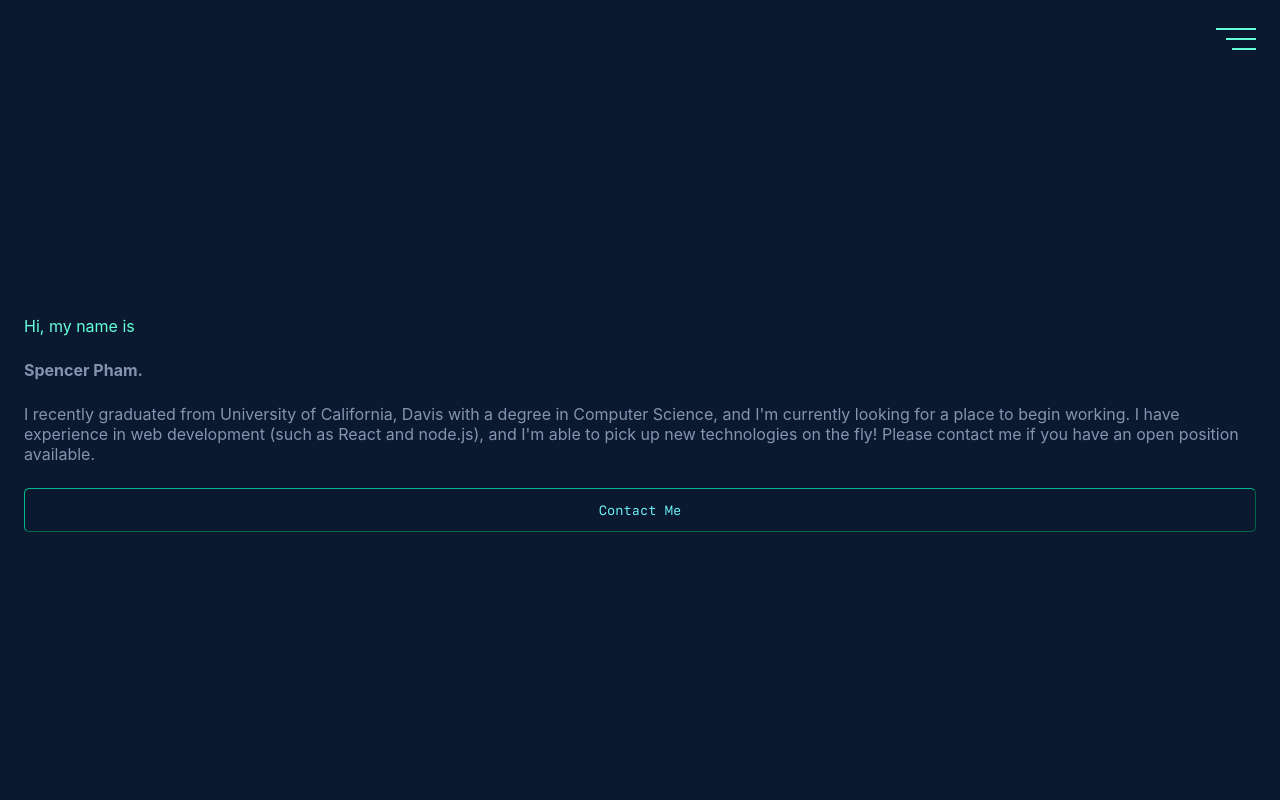
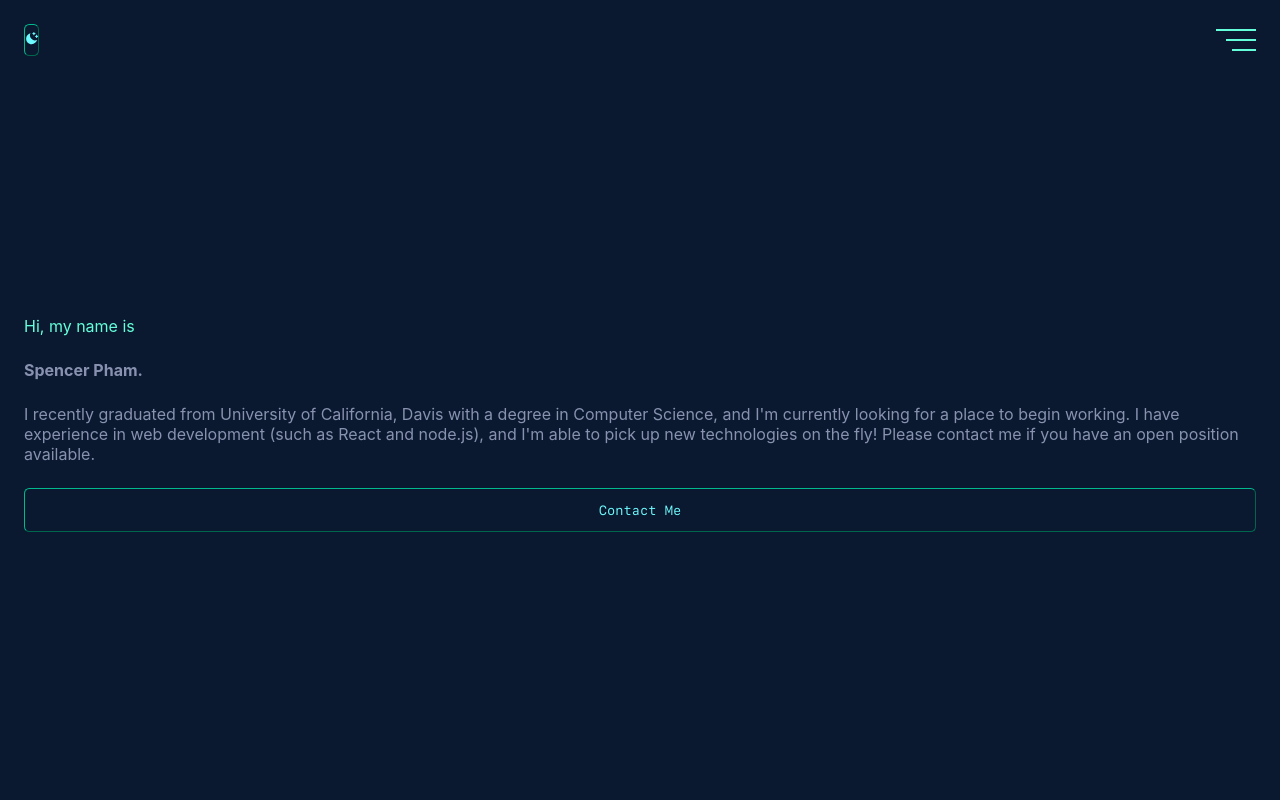
Before and after one commit to slampham/Portfolio, a React (Create React App) app: page / in a window 1280 px wide. Shown: the top 800 px of the page. Built offline with nearby package versions, Linux system fonts and the light colour scheme.

Commit message:
Attempting to fix aspect ratio for toggleTheme

```diff
--- a/src/components/Hamburger.js
+++ b/src/components/Hamburger.js
@@ -1,5 +1,5 @@
-import React, { useContext } from 'react'
-import styled, { css } from 'styled-components'
+import React from 'react'
+import styled from 'styled-components'
 
 const StyledButton = styled.button`
   outline-style: none;
--- a/src/components/MenuBar.js
+++ b/src/components/MenuBar.js
@@ -1,19 +1,25 @@
 import styled from 'styled-components'
 import Hamburger from './Hamburger'
+import ThemeToggler from './ThemeToggler'
 
 const StyledDiv = styled.div`
   height: 5rem;
+  padding: var(--margin);
+  background-color: var(--navy);
+
   position: fixed;
   top: 0;
   right: 0;
   left: 0;
-  padding: var(--margin);
-  background-color: var(--navy);
+
+  display: flex;
+  align-items: center;
 `;
 
 function MenuBar({onClick}) {
   return (
     <StyledDiv>
+      <ThemeToggler />
       <Hamburger {...{onClick}} />
     </StyledDiv>
   )
--- a/src/components/SideMenu.js
+++ b/src/components/SideMenu.js
@@ -4,7 +4,6 @@ import XButton from './XButton'
 
 const StyledNav = styled.nav`
   font: 1rem 'SF Mono';
-  font-family: 'SF Mono';
 
   background-color: var(--light-navy);
   color: var(--lightest-slate);
@@ -36,7 +35,7 @@ const StyledNav = styled.nav`
   li {
     &:before {
       content: "0" counter(item) ". ";
-      color: ${ ({theme}) => theme.green };
+      color: var(--green);
     }
     counter-increment: item;
   }
--- a/src/components/ThemeToggler.js
+++ b/src/components/ThemeToggler.js
@@ -1,17 +1,27 @@
-import React from 'react'
+import React, { useState, useEffect, useRef } from 'react'
 import styled from 'styled-components'
 import { RiMoonClearFill } from 'react-icons/ri'
-import { FiSun } from 'react-icons/fi'
+// import { FiSun } from 'react-icons/fi'
 
 const StyledButton = styled.button`
-
+  padding: 0;
+  height: 100%;
+  width: ${ ({width}) => width }
 `
 
 function ThemeToggler() {
+  const [width, setWidth] = useState(0)
+  const ref = useRef(null)
+
+  useEffect(() => {
+    console.log(ref.current.clientHeight)
+    setWidth(ref.current.clientHeight)
+    console.log(ref.current.clientWidth)
+  }, [width])
+
   return (
-    <StyledButton>
+    <StyledButton {...{ref, width}} >
       <RiMoonClearFill/>
-      <FiSun/>
     </StyledButton>
   )
 }
--- a/src/components/XButton.js
+++ b/src/components/XButton.js
@@ -1,5 +1,5 @@
-import React, { useContext } from 'react'
-import styled, { css } from 'styled-components'
+import React from 'react'
+import styled from 'styled-components'
 
 const StyledButton = styled.button`
   outline-style: none;
--- a/src/index.css
+++ b/src/index.css
@@ -8,13 +8,6 @@
   --lightest-slate: #ccd6f6;
   --white: #e6f1ff;
   --green: #64ffda;
-}
-
-@font-face {
-  font-family: 'SF Mono';
-  src: url('./fonts/SFMono/SFMono-Regular.woff2') format('woff2'),
-      url('./fonts/SFMono/SFMono-Regular.woff') format('woff'),
-      url('./fonts/SFMono/SFMono-Regular.ttf') format('truetype');
 }
 
 *, *::before, *::after {
@@ -52,3 +45,10 @@ button {
 code {
   font-family: source-code-pro, Menlo, Monaco, Consolas, 'Courier New', monospace;
 }
+
+@font-face {
+  font-family: 'SF Mono';
+  src: url('./fonts/SFMono/SFMono-Regular.woff2') format('woff2'),
+      url('./fonts/SFMono/SFMono-Regular.woff') format('woff'),
+      url('./fonts/SFMono/SFMono-Regular.ttf') format('truetype');
+}
--- /dev/null
+++ b/src/utils/aspectRatioWithHeight.js
@@ -0,0 +1,3 @@
+export default function() {
+
+}
```
